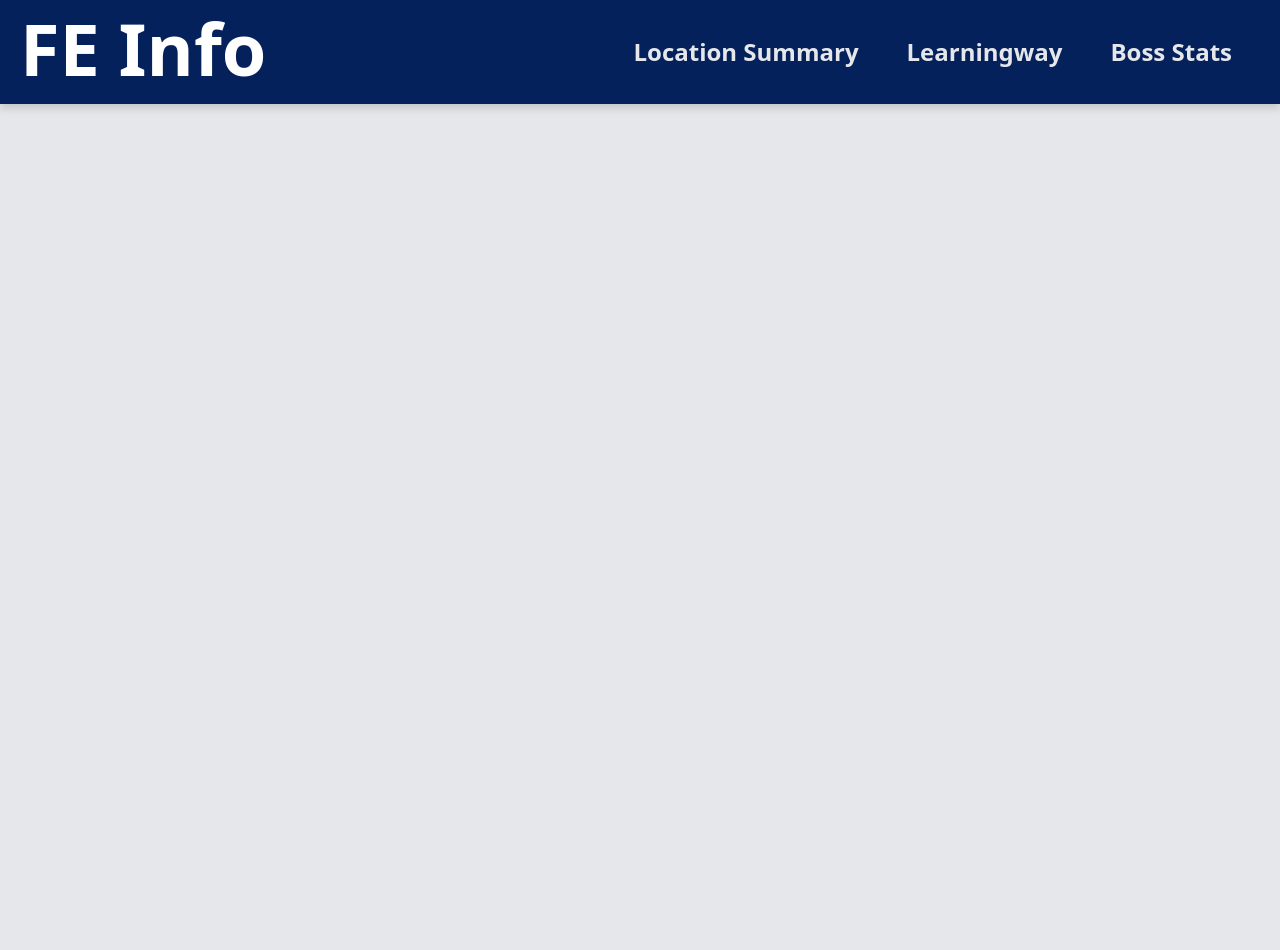
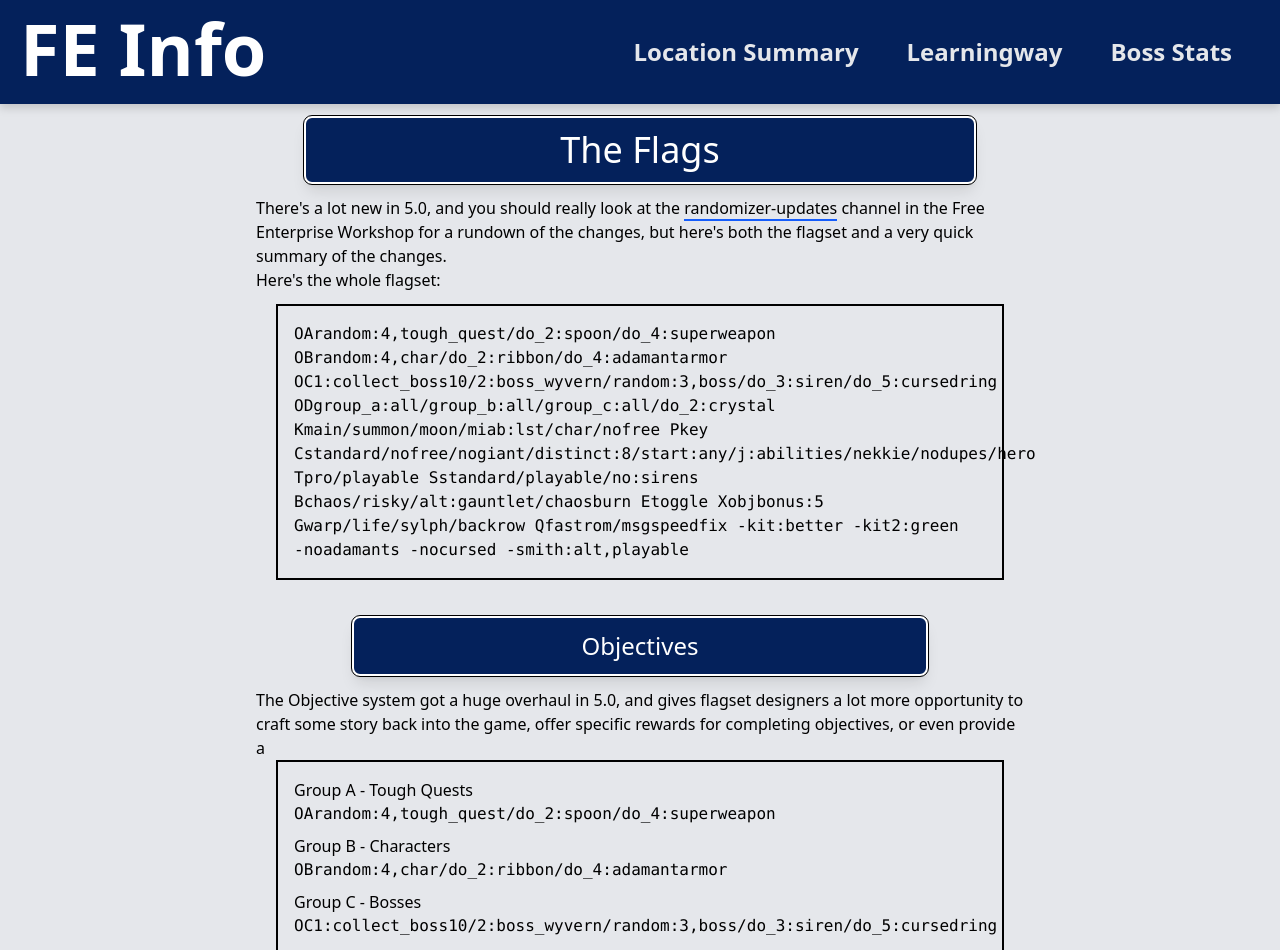
Before and after one commit to Antidale/ffiv_fe_boss_stats, a React (Vite) app: page /Showcase in a window 1280 px wide. Shown: the top 950 px of the page. Before the commit the page ends 800 px from the top, so only its background shows below. Built offline with nearby package versions, Linux system fonts and the light colour scheme; a web font is replaced by a local one.

Commit message:
start of showcase info page

```diff
--- a/src/App.jsx
+++ b/src/App.jsx
@@ -10,6 +10,7 @@ const Learningway = lazy(() => import('./Learningway Page/LearningwayPage'));
 const SeedIframe = lazy(() => import('./Learningway Page/SeedIframe'));
 const InstructionalVideos = lazy(() => import('./Learningway Page/InstructionalVideos'))
 const LearningwaySeeds = lazy(() => import('./Learningway Page/LearningwaySeeds'))
+const Showcase = lazy(() => import('./ShowcasePage/ShowcasePage'))
 
 const App = () => (
   <BrowserRouter>
@@ -25,6 +26,7 @@ const App = () => (
           <Route path="/learningway/seeds/:seedName" element={<SeedIframe />} />
           <Route path="/learningway/seeds" element={<LearningwaySeeds />} />
           <Route path="/learningway/videos" element={<InstructionalVideos />} />
+          <Route path="/Showcase" element={<Showcase />} />
         </Routes>
       </Suspense>
     </main >
--- /dev/null
+++ b/src/ShowcasePage/ShowcasePage.jsx
@@ -0,0 +1,58 @@
+import { useTitle } from '../Effects/SetTitle';
+
+const Showcase = () => {
+    return (
+        <article className='mx-auto max-w-6/10 pb-10'>
+            <h1 className='text-4xl text-center p-3 bg-darkblue text-white border-white rounded-lg border-2 max-w-7/8 mx-auto my-3 outline outline-black shadow-lg'>
+                The Flags
+            </h1>
+            <p>
+                There's a lot new in 5.0, and you should really look at the <a href="https://discord.com/channels/411615349579186178/1370845709544456295" className='border-b-2 border-blue-600'>randomizer-updates</a> channel in the Free Enterprise Workshop for a rundown of the changes, but here's both the flagset and a very quick summary of the changes.
+                <br />
+                <p className='mb-3'>Here's the whole flagset:</p>
+            </p>
+            <p className='border-black border-2 p-2 mx-5 font-mono flex-auto'>
+                <div className='p-2'>
+                    OArandom:4,tough_quest/do_2:spoon/do_4:superweapon OBrandom:4,char/do_2:ribbon/do_4:adamantarmor OC1:collect_boss10/2:boss_wyvern/random:3,boss/do_3:siren/do_5:cursedring ODgroup_a:all/group_b:all/group_c:all/do_2:crystal Kmain/summon/moon/miab:lst/char/nofree Pkey Cstandard/nofree/nogiant/distinct:8/start:any/j:abilities/nekkie/nodupes/hero Tpro/playable Sstandard/playable/no:sirens Bchaos/risky/alt:gauntlet/chaosburn Etoggle Xobjbonus:5 Gwarp/life/sylph/backrow Qfastrom/msgspeedfix <nobr>-kit:better</nobr> <nobr>-kit2:green</nobr> <nobr>-noadamants</nobr> <nobr>-nocursed</nobr> <nobr>-smith:alt,playable</nobr>
+                </div>
+            </p>
+            <br />
+            <h2 className='text-2xl text-center p-3 bg-darkblue text-white border-white rounded-lg border-2 max-w-3/4 mx-auto my-3 outline outline-black shadow-lg'>
+                Objectives
+            </h2>
+            <p>
+                The Objective system got a huge overhaul in 5.0, and gives flagset designers a lot more opportunity to craft some story back into the game, offer specific rewards for completing objectives, or even provide a
+            </p>
+            <p className='border-black border-2 p-2 mx-5 flex-auto'>
+                <div className='p-2'>
+                    <p>Group A - Tough Quests</p>
+                    <p className='font-mono pb-2'>
+                        OArandom:4,tough_quest/do_2:spoon/do_4:superweapon
+                    </p>
+
+                    <p>Group B - Characters</p>
+                    <p className='font-mono pb-2'>
+                        OBrandom:4,char/do_2:ribbon/do_4:adamantarmor
+                    </p>
+
+                    <p>Group C - Bosses</p>
+                    <p className='font-mono pb-2'>
+                        OC1:collect_boss10/2:boss_wyvern/random:3,boss/do_3:siren/do_5:cursedring
+                    </p>
+
+                    <p>Group D - How to win</p>
+                    <p className='font-mono pb-2'>
+                        ODgroup_a:all/group_b:all/group_c:all/do_2:crystal
+                    </p>
+                </div>
+            </p>
+
+            {/* <code>
+                Kmain/summon/moon/miab:lst/char/nofree Pkey Cstandard/nofree/nogiant/distinct:8/start:any/j:abilities/nekkie/nodupes/hero Tpro/playable Sstandard/playable/no:sirens Bchaos/risky/alt:gauntlet/chaosburn Etoggle Xobjbonus:5 Gwarp/life/sylph/backrow Qfastrom/msgspeedfix -kit:better -kit2:green -noadamants -nocursed -smith:alt,playable
+            </code> */}
+
+        </article>
+    )
+}
+
+export default Showcase
```
